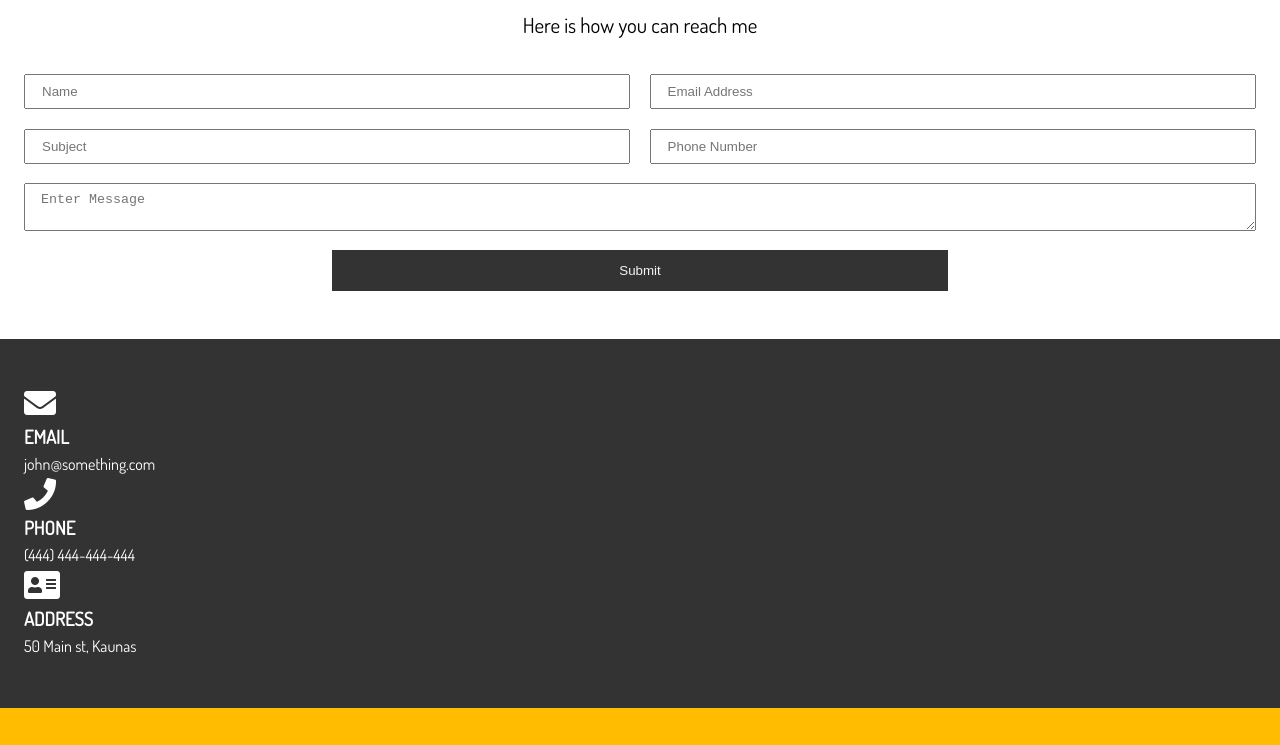
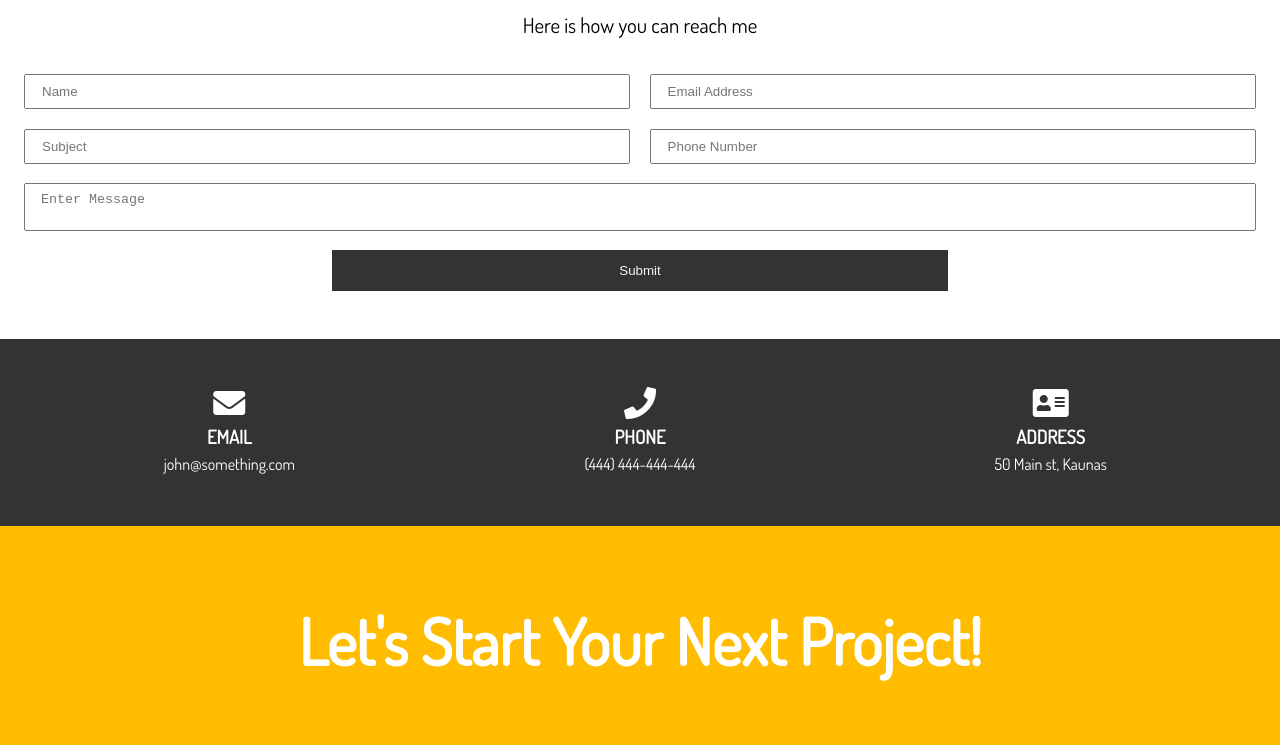
Before and after one commit to pjblitz86/Portfolio-Website-with-Sass, a website: page dist/contact.html in a window 1280 px wide. Shown: the part 207-952 px from the top of the page. Drawn offline with Linux system fonts and the light colour scheme.

Commit message:
contact page styling

```diff
--- a/scss/main.scss
+++ b/scss/main.scss
@@ -327,6 +327,7 @@ img {
       .message-input {
         grid-area: message;
         height: 100;
+        resize: none;
       }
 
       .text-input {
@@ -335,6 +336,19 @@ img {
     }
     button[type="submit"] {
       width: 50%;
+    }
+  }
+  &-b {
+    .contact-info {
+      display: grid;
+      grid-template-columns: repeat(3, 1fr);
+      text-align: center;
+    }
+  }
+  &-c {
+    h1 {
+      text-align: center;
+      font-size: 4rem;
     }
   }
 }
```
Also changed, not shown: dist/contact.html, dist/css/main.css.
